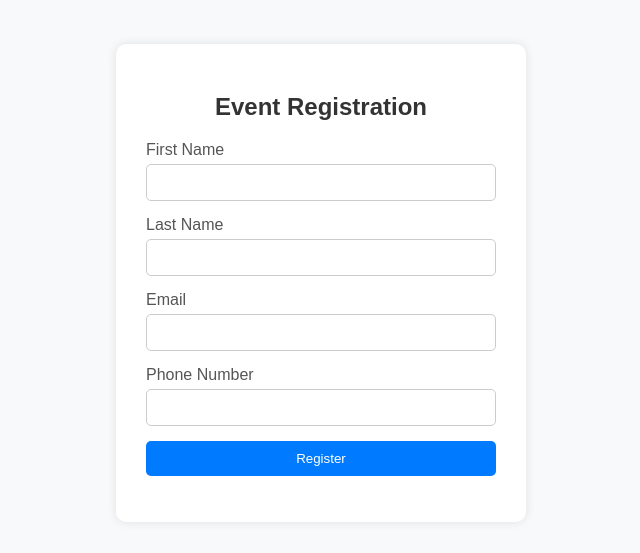
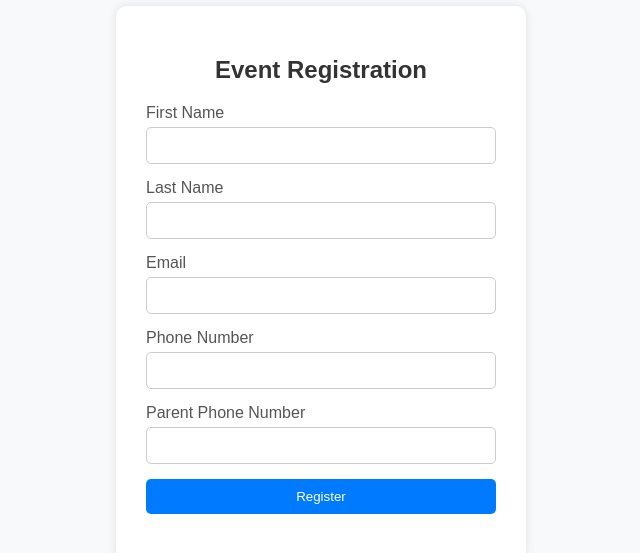
Before and after one commit to prakshiptha07/devops5, a plain HTML site: page index.html in a window 1280 px wide. Shown: the part 117-670 px from the top of the page, without its empty margins (319-959 px from the left). Drawn offline with Linux system fonts and the light colour scheme.

Commit message:
extra field added

```diff
--- a/index.html
+++ b/index.html
@@ -111,6 +111,12 @@
                 <input type="tel" id="phone" name="phone" required>
 
             </div>
+            <!-- Phone Number Field -->
+            <div class="inputbox">
+                <label for="phone"> Parent Phone Number</label>
+                <input type="tel" id="phone" name="phone" required>
+
+            </div>
 
 
 
```
